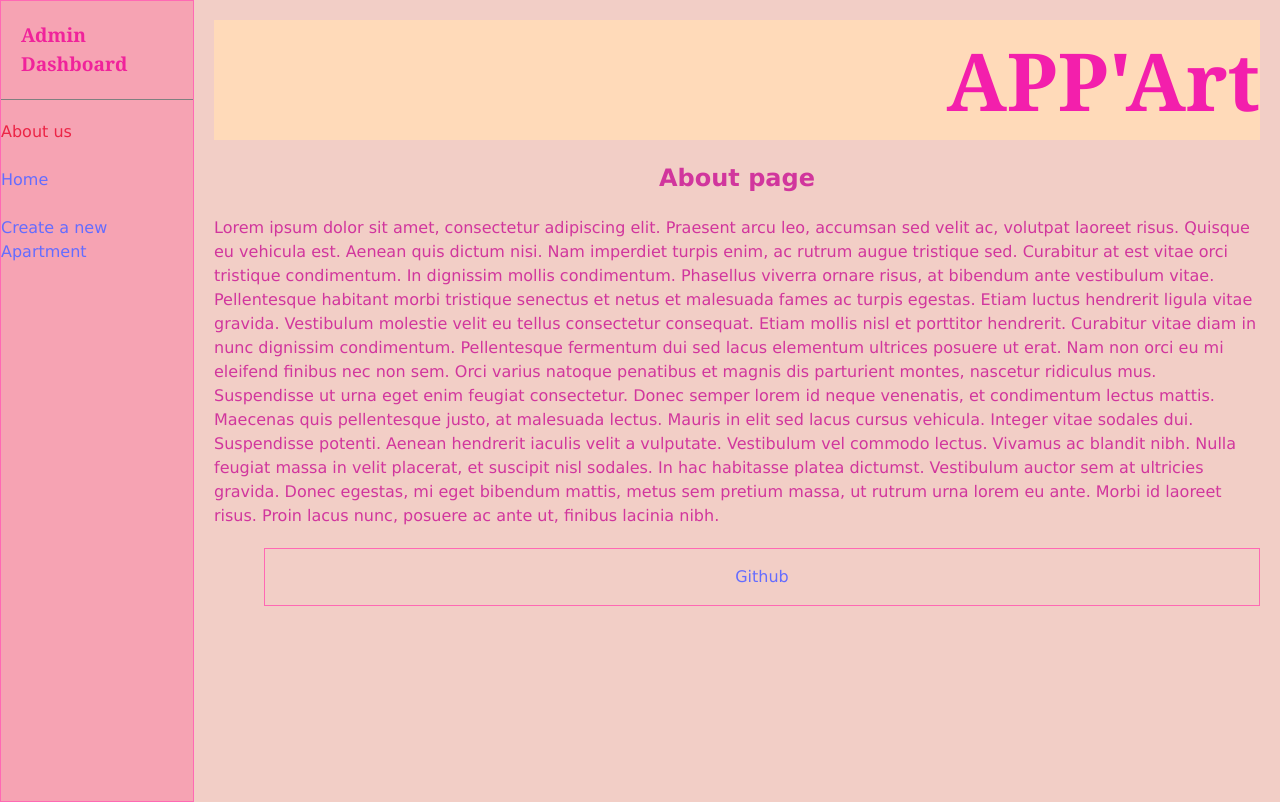
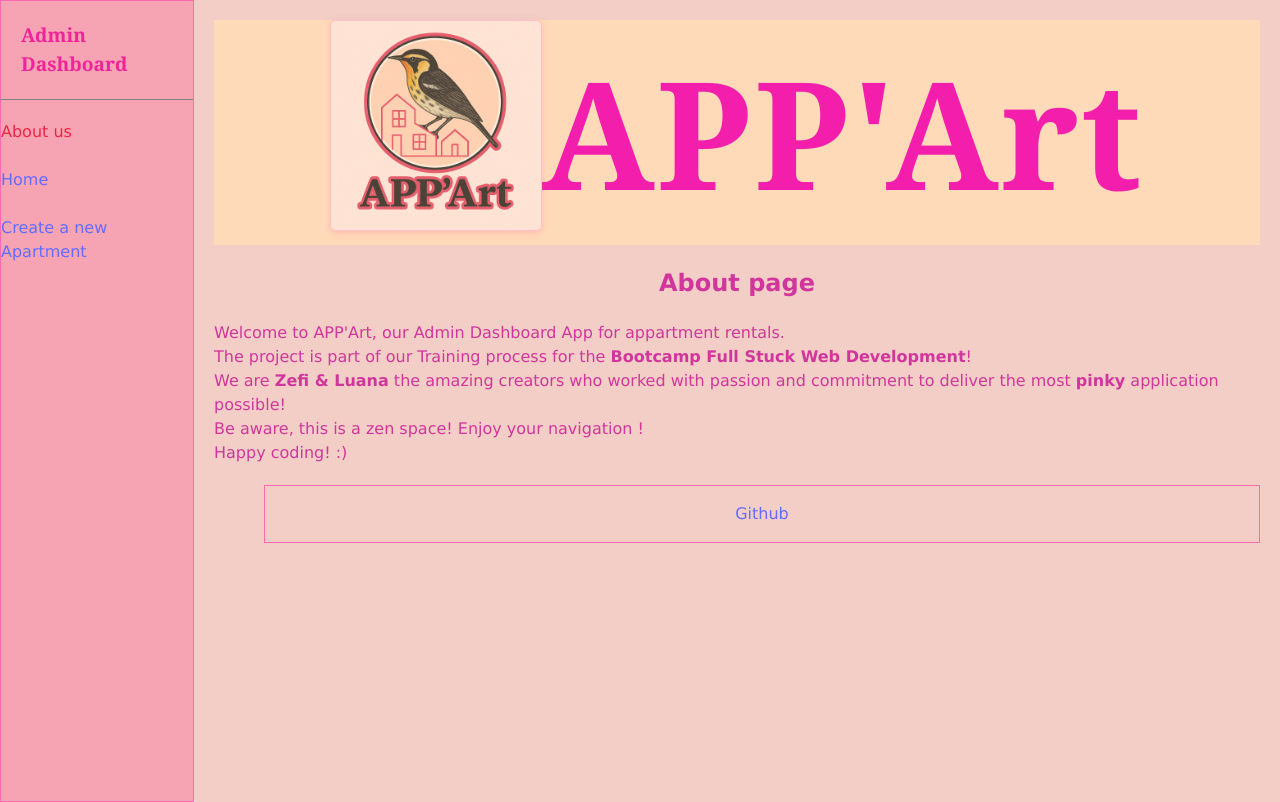
Before and after one commit to Lu4n4-ru/mini-project-apartment-app, a React (Vite) app: page /about in a window 1280 px wide. Built offline with nearby package versions, Linux system fonts and the light colour scheme.

Commit message:
added logo + about page

```diff
--- a/src/components/AddApartment.jsx
+++ b/src/components/AddApartment.jsx
@@ -37,6 +37,9 @@ function AddApartment(props) {
   return (
     <div>
       <span>Add a new Apartment</span>
+      <br>
+      </br>
+
       <form onSubmit={submitNewApt}>
         <div>
           <label>
@@ -49,6 +52,7 @@ function AddApartment(props) {
               onChange={handleNameInput}
             />
           </label>
+          <span>                                   </span>
 
           <label>
             Description
@@ -60,6 +64,7 @@ function AddApartment(props) {
               onChange={handleDescriptionInput}
             />
           </label>
+           <span>                                   </span>
 
           <label>
             Phone
@@ -84,6 +89,7 @@ function AddApartment(props) {
               onChange={handleRoomTypeInput}
             />
           </label>
+           <span>                                   </span>
 
           <label>
             Location
@@ -95,6 +101,7 @@ function AddApartment(props) {
               onChange={handleHostLocationInput}
             />
           </label>
+           <span>                                   </span>
 
           <label>
             Number of Beds
--- a/src/components/ApartmentList.jsx
+++ b/src/components/ApartmentList.jsx
@@ -13,7 +13,7 @@ function ApartmentList(props) {
 
             <h2>{apartmentsObj.name}</h2>
             <img src={apartmentsObj.picture_url} alt={apartmentsObj.name} />
-            <h4>Description: {apartmentsObj.description}</h4>
+
             <p>
               <b>Apartment Available:</b> {isAvailable(apartmentsObj.has_availability)}{" "}
             </p>
--- a/src/components/Navbar.jsx
+++ b/src/components/Navbar.jsx
@@ -1,7 +1,12 @@
+import logo from "/src/assets/logo.png"
+
 function Navbar() {
     return (
         <>
-        <header id="title" style={{fontSize: "80px"}}><b>APP'Art</b></header>
+        <header id="title" ><img id="logo-img" src={logo} alt="logo"/>
+            <b style={{fontSize: "150px", letterSpacing: "2px"}}>APP'Art</b>
+
+        </header>
 
         </>
     )
--- a/src/index.css
+++ b/src/index.css
@@ -110,6 +110,12 @@ button:focus-visible {
   justify-content: center;
   margin-bottom: 4px;
 }
+#logo-img {
+  height: 20%;
+  width: 20%;
+  display: flex;
+  flex-direction: flex-start;
+}
 
 .main-content {
   flex : 1;
@@ -196,7 +202,7 @@ footer {
   width:auto;
   display: flex;
   flex-direction: row;
-  justify-content: flex-end;
+  justify-content: center;
   font-family: Georgia, 'Times New Roman', Times, serif;
   color: rgb(243, 31, 172);
   background-color: peachpuff;
--- a/src/pages/AboutPage.jsx
+++ b/src/pages/AboutPage.jsx
@@ -3,12 +3,18 @@ function AboutPage () {
         <div>
             <h2 style={{textAlign: "center"}}>About page</h2>
 
-        <p>Lorem ipsum dolor sit amet, consectetur adipiscing elit. Praesent arcu leo, accumsan sed velit ac, volutpat laoreet risus. Quisque eu vehicula est. Aenean quis dictum nisi. Nam imperdiet turpis enim, ac rutrum augue tristique sed. Curabitur at est vitae orci tristique condimentum. In dignissim mollis condimentum. Phasellus viverra ornare risus, at bibendum ante vestibulum vitae. Pellentesque habitant morbi tristique senectus et netus et malesuada fames ac turpis egestas. Etiam luctus hendrerit ligula vitae gravida. Vestibulum molestie velit eu tellus consectetur consequat. Etiam mollis nisl et porttitor hendrerit. Curabitur vitae diam in nunc dignissim condimentum. Pellentesque fermentum dui sed lacus elementum ultrices posuere ut erat. Nam non orci eu mi eleifend finibus nec non sem. Orci varius natoque penatibus et magnis dis parturient montes, nascetur ridiculus mus.
-
+        <p>
+            Welcome to APP'Art, our Admin Dashboard App for appartment rentals.
             <br></br>
-
-        Suspendisse ut urna eget enim feugiat consectetur. Donec semper lorem id neque venenatis, et condimentum lectus mattis. Maecenas quis pellentesque justo, at malesuada lectus. Mauris in elit sed lacus cursus vehicula. Integer vitae sodales dui. Suspendisse potenti. Aenean hendrerit iaculis velit a vulputate. Vestibulum vel commodo lectus. Vivamus ac blandit nibh. Nulla feugiat massa in velit placerat, et suscipit nisl sodales. In hac habitasse platea dictumst. Vestibulum auctor sem at ultricies gravida. Donec egestas, mi eget bibendum mattis, metus sem pretium massa, ut rutrum urna lorem eu ante. Morbi id laoreet risus. Proin lacus nunc, posuere ac ante ut, finibus lacinia nibh.</p>
-
+            The project is part of our Training process for the <b>Bootcamp Full Stuck Web Development</b>!
+            <br></br>
+            We are <b>Zefi & Luana</b> the amazing creators who worked with passion and commitment to deliver the most <b>pinky</b> application possible!
+            <br></br>
+            Be aware, this is a zen space!
+            Enjoy your navigation !
+            <br></br>
+            Happy coding! :)
+        </p>
         </div>
 
     )
```
Also changed, not shown: src/assets/logo.png (added).
